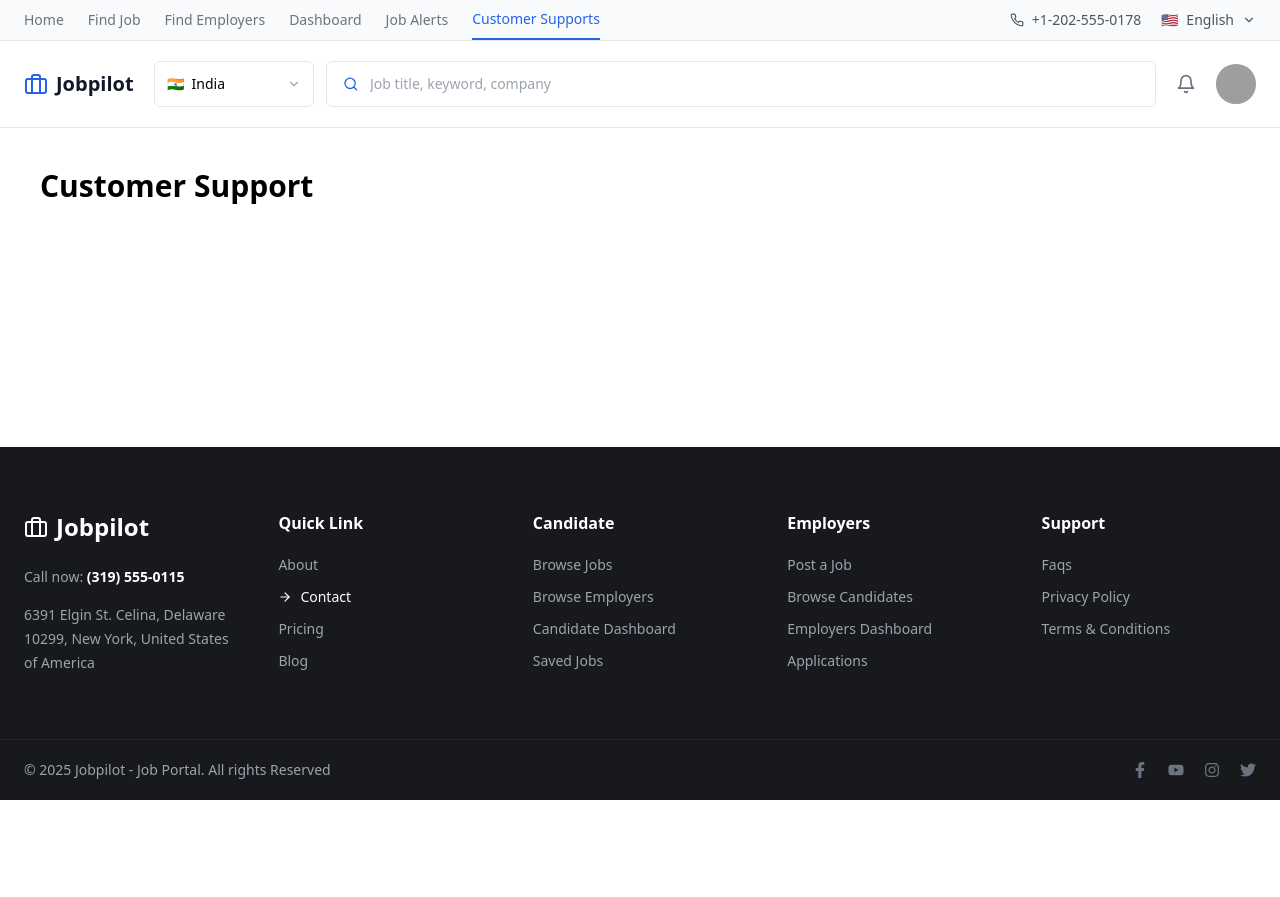
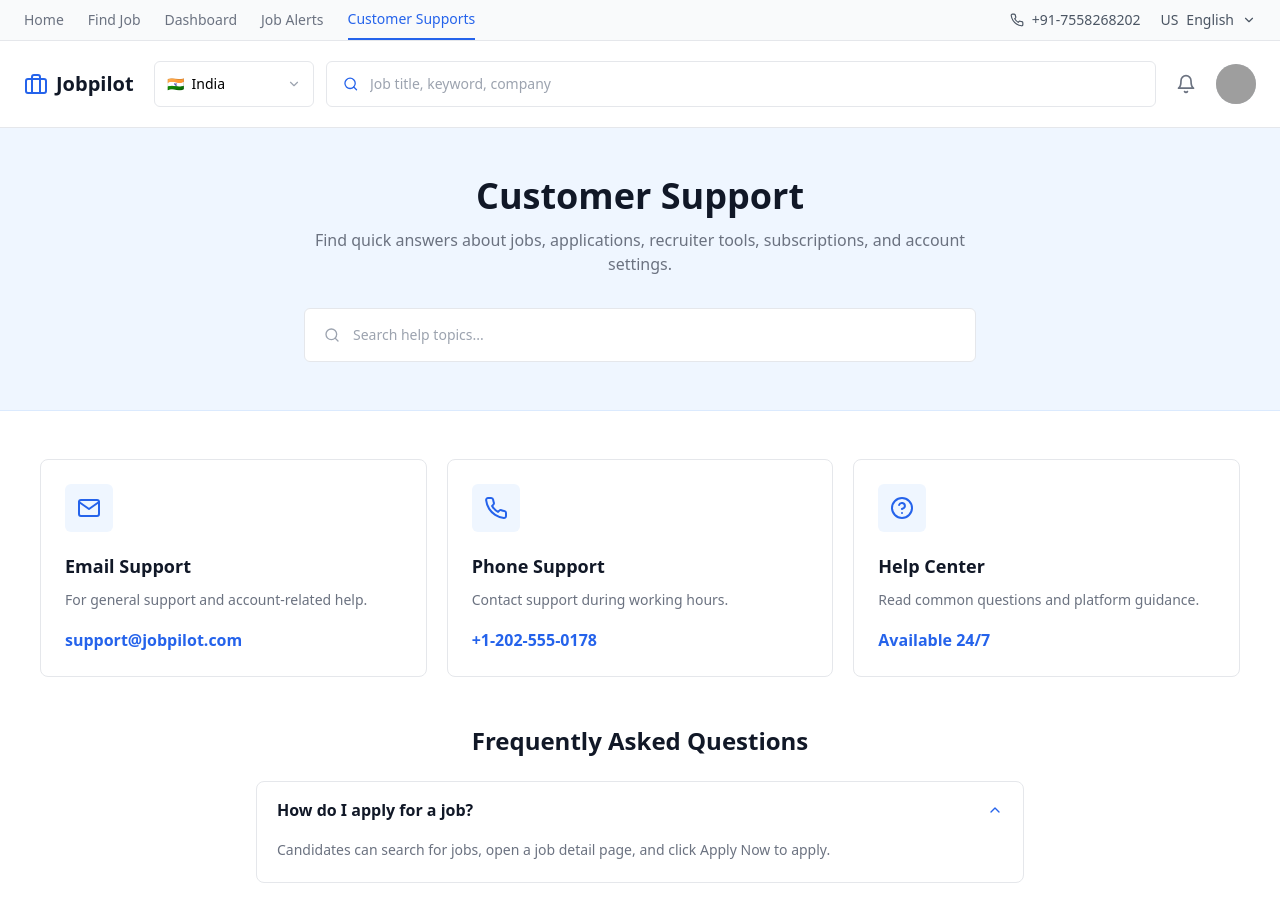
Before and after one commit to CDAC-AC-Project/Job-Portal, a React (Vite) app in the folder Frontend/: page /candidate/support in a window 1280 px wide. Shown: the top 897 px of the page. Before the commit the page ends 800 px from the top, so only its background shows below. Built offline with nearby package versions, Linux system fonts and the light colour scheme; grey boxes are pictures that could not be loaded.

Commit message:
customer support for user has been implemented

```diff
--- a/Frontend/src/components/candidate/CandidateHeader.jsx
+++ b/Frontend/src/components/candidate/CandidateHeader.jsx
@@ -11,7 +11,6 @@ export default function CandidateHeader() {
   const navLinks = [
     { name: "Home", path: "/candidate/home" },
     { name: "Find Job", path: "/candidate/find-job" },
-    { name: "Find Employers", path: "/candidate/find-employers" },
     { name: "Dashboard", path: "/candidate/dashboard" },
     { name: "Job Alerts", path: "/candidate/job-alerts" },
     { name: "Customer Supports", path: "/candidate/support" },
@@ -41,11 +40,11 @@ export default function CandidateHeader() {
           <div className="flex items-center gap-5 text-sm text-gray-600">
             <div className="flex items-center gap-2">
               <FiPhone />
-              <span>+1-202-555-0178</span>
+              <span>+91-7558268202</span>
             </div>
 
             <div className="flex items-center gap-2">
-              <span>🇺🇸</span>
+              <span>US</span>
               <span>English</span>
               <FiChevronDown />
             </div>
--- /dev/null
+++ b/Frontend/src/data/supportData.js
@@ -0,0 +1,53 @@
+export const faqData = [
+  {
+    id: 1,
+    question: "How do I apply for a job?",
+    answer:
+      "Candidates can search for jobs, open a job detail page, and click Apply Now to apply.",
+  },
+  {
+    id: 2,
+    question: "How can recruiters post a job?",
+    answer:
+      "Recruiters can use the Post a Job option from their dashboard and fill in the job details.",
+  },
+  {
+    id: 3,
+    question: "Why can’t I post more jobs?",
+    answer:
+      "Recruiters have job posting limits based on their subscription plan.",
+  },
+  {
+    id: 4,
+    question: "How can I update my profile?",
+    answer:
+      "Profile details can be updated from the Settings or Profile section of the dashboard.",
+  },
+  {
+    id: 5,
+    question: "Where can recruiters view applications?",
+    answer:
+      "Recruiters can view applications from the My Jobs section by clicking View Applications.",
+  },
+];
+
+export const supportContactData = [
+  {
+    id: 1,
+    title: "Email Support",
+    description: "For general support and account-related help.",
+    value: "support@jobpilot.com",
+  },
+  {
+    id: 2,
+    title: "Phone Support",
+    description: "Contact support during working hours.",
+    value: "+1-202-555-0178",
+  },
+  {
+    id: 3,
+    title: "Help Center",
+    description: "Read common questions and platform guidance.",
+    value: "Available 24/7",
+  },
+];
--- /dev/null
+++ b/Frontend/src/pages/candidate/support/CustomerSupport.jsx
@@ -0,0 +1,127 @@
+import { useState } from "react";
+import {
+  FiSearch,
+  FiMail,
+  FiPhone,
+  FiHelpCircle,
+  FiChevronDown,
+  FiChevronUp,
+} from "react-icons/fi";
+
+import { faqData, supportContactData } from "../../../data/supportData.js";
+
+export default function CustomerSupport() {
+  const [searchText, setSearchText] = useState("");
+  const [openFaqId, setOpenFaqId] = useState(1);
+
+  const filteredFaqs = faqData.filter((faq) =>
+    faq.question.toLowerCase().includes(searchText.toLowerCase())
+  );
+
+  const getContactIcon = (title) => {
+    if (title === "Email Support") return <FiMail />;
+    if (title === "Phone Support") return <FiPhone />;
+    return <FiHelpCircle />;
+  };
+
+  return (
+    <div className="bg-white">
+      <section className="bg-blue-50 border-b border-blue-100">
+        <div className="max-w-7xl mx-auto px-4 sm:px-6 lg:px-10 py-12 text-center">
+          <h1 className="text-3xl sm:text-4xl font-semibold text-gray-900">
+            Customer Support
+          </h1>
+
+          <p className="text-gray-500 mt-3 max-w-2xl mx-auto">
+            Find quick answers about jobs, applications, recruiter tools,
+            subscriptions, and account settings.
+          </p>
+
+          <div className="mt-8 max-w-2xl mx-auto relative">
+            <FiSearch className="absolute left-5 top-1/2 -translate-y-1/2 text-gray-400" />
+
+            <input
+              type="text"
+              value={searchText}
+              onChange={(e) => setSearchText(e.target.value)}
+              placeholder="Search help topics..."
+              className="w-full border border-gray-200 rounded-md pl-12 pr-4 py-4 text-sm outline-none focus:ring-2 focus:ring-blue-500 bg-white"
+            />
+          </div>
+        </div>
+      </section>
+
+      <section className="max-w-7xl mx-auto px-4 sm:px-6 lg:px-10 py-12">
+        <div className="grid grid-cols-1 md:grid-cols-3 gap-5 mb-12">
+          {supportContactData.map((item) => (
+            <div
+              key={item.id}
+              className="border border-gray-200 rounded-lg p-6 hover:border-blue-500 hover:shadow-sm transition"
+            >
+              <div className="w-12 h-12 rounded-md bg-blue-50 text-blue-600 flex items-center justify-center text-2xl mb-5">
+                {getContactIcon(item.title)}
+              </div>
+
+              <h2 className="text-lg font-semibold text-gray-900">
+                {item.title}
+              </h2>
+
+              <p className="text-sm text-gray-500 mt-2 leading-6">
+                {item.description}
+              </p>
+
+              <p className="text-blue-600 font-semibold mt-4">{item.value}</p>
+            </div>
+          ))}
+        </div>
+
+        <div className="max-w-3xl mx-auto">
+          <h2 className="text-2xl font-semibold text-gray-900 mb-6 text-center">
+            Frequently Asked Questions
+          </h2>
+
+          <div className="space-y-4">
+            {filteredFaqs.length > 0 ? (
+              filteredFaqs.map((faq) => (
+                <div
+                  key={faq.id}
+                  className="border border-gray-200 rounded-lg overflow-hidden"
+                >
+                  <button
+                    onClick={() =>
+                      setOpenFaqId(openFaqId === faq.id ? null : faq.id)
+                    }
+                    className="w-full px-5 py-4 flex items-center justify-between text-left hover:bg-gray-50"
+                  >
+                    <span className="font-semibold text-gray-900">
+                      {faq.question}
+                    </span>
+
+                    {openFaqId === faq.id ? (
+                      <FiChevronUp className="text-blue-600 shrink-0" />
+                    ) : (
+                      <FiChevronDown className="text-gray-500 shrink-0" />
+                    )}
+                  </button>
+
+                  {openFaqId === faq.id && (
+                    <div className="px-5 pb-5 text-sm text-gray-500 leading-6">
+                      {faq.answer}
+                    </div>
+                  )}
+                </div>
+              ))
+            ) : (
+              <div className="border border-gray-200 rounded-lg p-8 text-center">
+                <h3 className="font-semibold text-gray-900">No FAQ found</h3>
+                <p className="text-gray-500 mt-2">
+                  Try searching with another keyword.
+                </p>
+              </div>
+            )}
+          </div>
+        </div>
+      </section>
+    </div>
+  );
+}
--- a/Frontend/src/routes/CandidateRoutes.jsx
+++ b/Frontend/src/routes/CandidateRoutes.jsx
@@ -7,6 +7,7 @@ import AppliedJobs from "../pages/candidate/AppliedJobs.jsx";
 import FavoriteJobs from "../pages/candidate/FavoriteJobs.jsx";
 import Settings from "../pages/candidate/Settings.jsx";
 import JobAlerts from "../pages/candidate/JobAlerts";
+import CustomerSupport from "../pages/candidate/support/CustomerSupport.jsx";
 
 const CandidateRoutes = (
   <Route path="/candidate" element={<CandidateLayout />}>
@@ -20,10 +21,6 @@ const CandidateRoutes = (
 
     <Route path="find-job" element={<FindJob />} />
 
-    <Route
-      path="find-employers"
-      element={<h1 className="p-10 text-3xl font-bold">Find Employers</h1>}
-    />
 
     <Route path="dashboard" element={<CandidateDashboard />} />
 
@@ -31,7 +28,7 @@ const CandidateRoutes = (
 
     <Route
       path="support"
-      element={<h1 className="p-10 text-3xl font-bold">Customer Support</h1>}
+      element={<CustomerSupport/>}
     />
 
     {/* Dashboard sidebar routes */}
```
